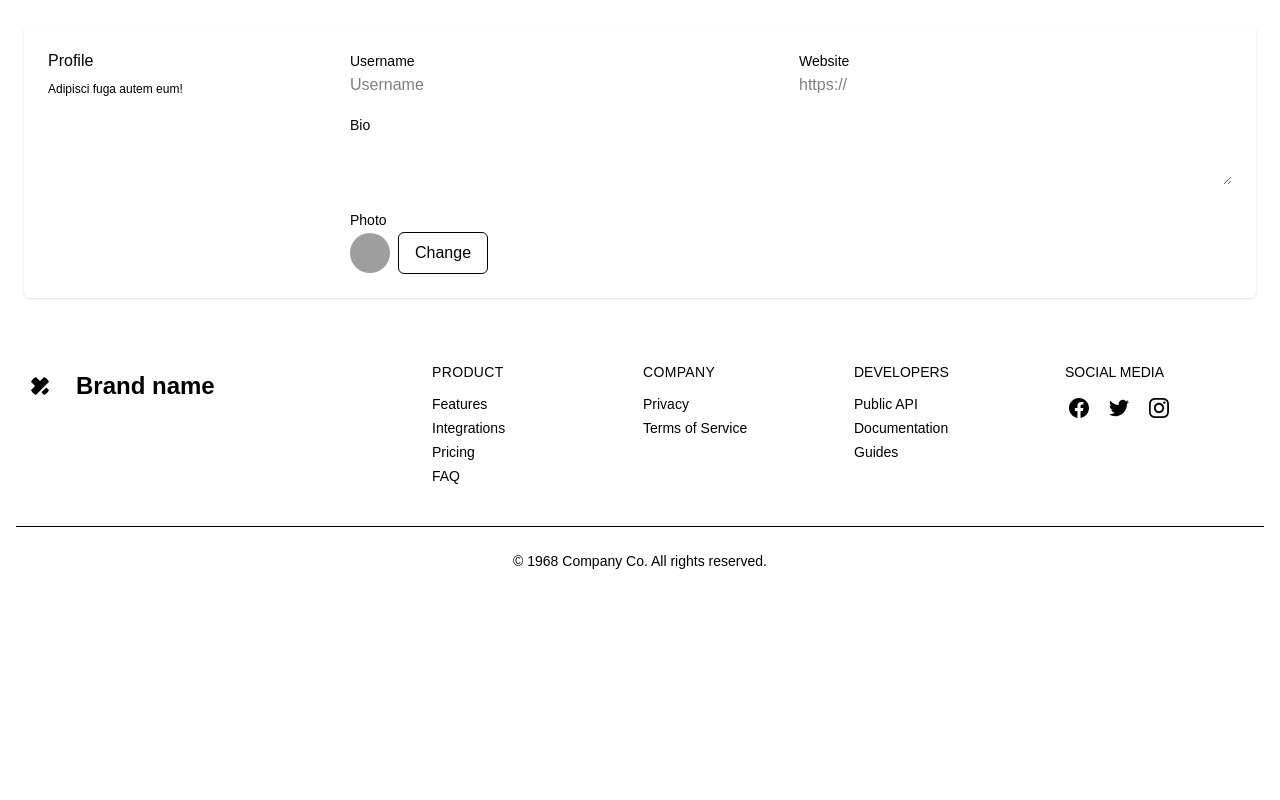
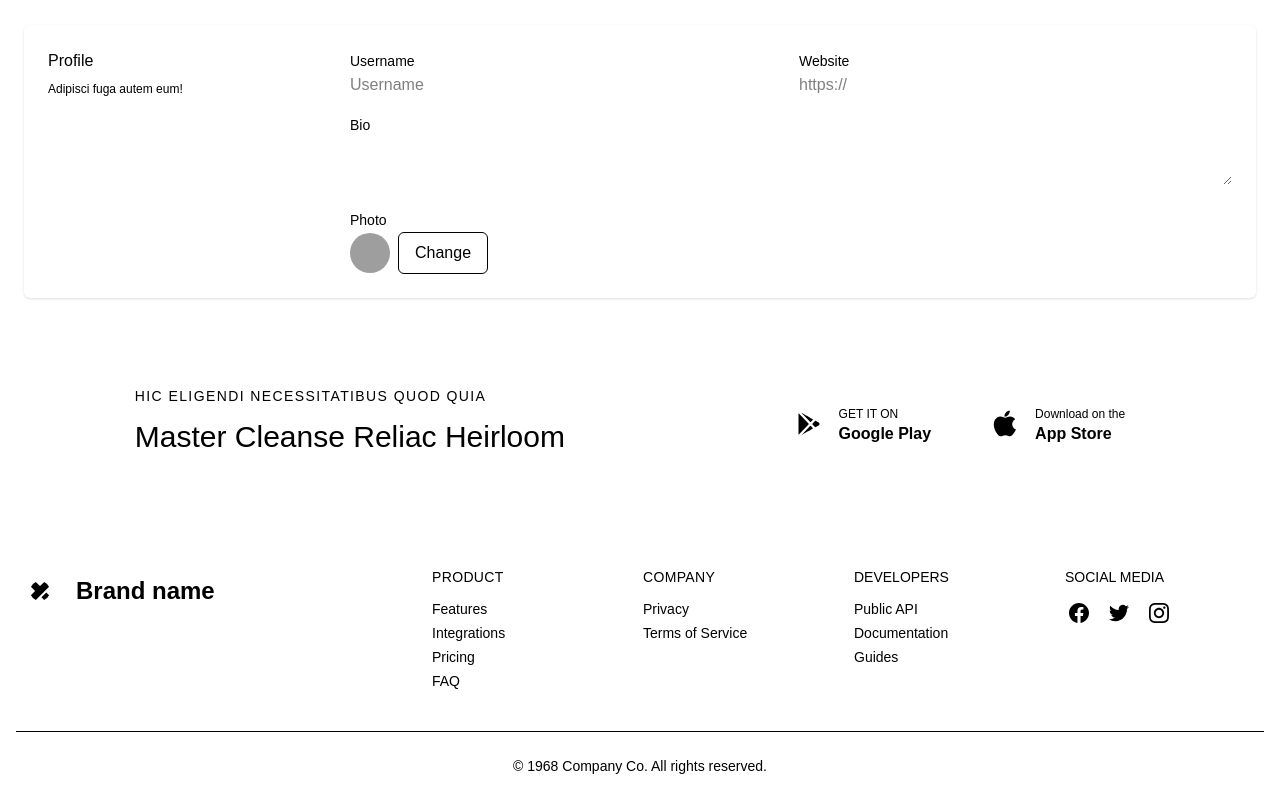
Before and after one commit to mdshahariarhafizofficial/start-next-js, a Next.js app: page / in a window 1280 px wide. Shown: the part 3037-3837 px from the top of the page. Before the commit the page ends 3632 px from the top, so only its background shows below. Built offline with nearby package versions, Linux system fonts and the light colour scheme; grey boxes are pictures that could not be loaded.

Commit message:
Call to Action Added

```diff
--- /dev/null
+++ b/src/app/Components/Cta.jsx
@@ -0,0 +1,36 @@
+import React from 'react';
+
+const Cta = () => {
+    return (
+<section className="py-6 dark:bg-gray-100 dark:text-gray-900">
+	<div className="container mx-auto flex flex-col justify-around p-4 text-center md:p-10 lg:flex-row">
+		<div className="flex flex-col justify-center lg:text-left">
+			<p className="mb-1 text-sm font-medium tracking-widest uppercase dark:text-violet-600">Hic eligendi necessitatibus quod quia</p>
+			<h1 className="py-2 text-3xl font-medium leading-tight title-font">Master Cleanse Reliac Heirloom</h1>
+		</div>
+		<div className="flex flex-col items-center justify-center flex-shrink-0 mt-6 space-y-4 sm:flex-row sm:space-y-0 sm:space-x-4 lg:ml-4 lg:mt-0 lg:justify-end">
+			<button className="inline-flex items-center px-6 py-3 rounded-lg dark:bg-violet-600 dark:text-gray-50">
+				<svg xmlns="http://www.w3.org/2000/svg" viewBox="0 0 24 24" className="fill-current w-7 h-7 dark:text-gray-50">
+					<path d="M 5.4160156 2.328125 L 12.935547 10.158203 C 13.132547 10.363203 13.45925 10.363203 13.65625 10.158203 L 15.179688 8.5742188 C 15.405688 8.3392188 15.354312 7.956875 15.070312 7.796875 C 11.137313 5.571875 6.2620156 2.811125 5.4160156 2.328125 z M 3.140625 2.8476562 C 3.055625 3.0456562 3 3.2629063 3 3.5039062 L 3 20.591797 C 3 20.788797 3.044375 20.970625 3.109375 21.140625 L 11.576172 12.324219 C 11.762172 12.131219 11.762172 11.826813 11.576172 11.632812 L 3.140625 2.8476562 z M 17.443359 9.2578125 C 17.335484 9.2729375 17.233297 9.32375 17.154297 9.40625 L 15.015625 11.632812 C 14.829625 11.825812 14.829625 12.130219 15.015625 12.324219 L 17.134766 14.529297 C 17.292766 14.694297 17.546141 14.729188 17.744141 14.617188 C 19.227141 13.777188 20.226563 13.212891 20.226562 13.212891 C 20.725562 12.909891 21.007 12.443547 21 11.935547 C 20.992 11.439547 20.702609 10.981938 20.224609 10.710938 C 20.163609 10.676937 19.187672 10.124359 17.763672 9.3183594 C 17.664172 9.2623594 17.551234 9.2426875 17.443359 9.2578125 z M 13.296875 13.644531 C 13.165875 13.644531 13.034047 13.696328 12.935547 13.798828 L 5.4746094 21.566406 C 6.7566094 20.837406 11.328781 18.249578 15.050781 16.142578 C 15.334781 15.981578 15.386156 15.599281 15.160156 15.363281 L 13.65625 13.798828 C 13.55775 13.696328 13.427875 13.644531 13.296875 13.644531 z"></path>
+				</svg>
+				<span className="flex flex-col items-start ml-4 leading-none">
+					<span className="mb-1 text-xs">GET IT ON</span>
+					<span className="font-semibold title-font">Google Play</span>
+				</span>
+			</button>
+			<button className="inline-flex items-center px-5 py-3 rounded-lg dark:bg-violet-600 dark:text-gray-50">
+				<svg xmlns="http://www.w3.org/2000/svg" viewBox="0 0 50 50" className="fill-current w-7 h-7 dark:text-gray-50">
+					<path d="M 44.527344 34.75 C 43.449219 37.144531 42.929688 38.214844 41.542969 40.328125 C 39.601563 43.28125 36.863281 46.96875 33.480469 46.992188 C 30.46875 47.019531 29.691406 45.027344 25.601563 45.0625 C 21.515625 45.082031 20.664063 47.03125 17.648438 47 C 14.261719 46.96875 11.671875 43.648438 9.730469 40.699219 C 4.300781 32.429688 3.726563 22.734375 7.082031 17.578125 C 9.457031 13.921875 13.210938 11.773438 16.738281 11.773438 C 20.332031 11.773438 22.589844 13.746094 25.558594 13.746094 C 28.441406 13.746094 30.195313 11.769531 34.351563 11.769531 C 37.492188 11.769531 40.8125 13.480469 43.1875 16.433594 C 35.421875 20.691406 36.683594 31.78125 44.527344 34.75 Z M 31.195313 8.46875 C 32.707031 6.527344 33.855469 3.789063 33.4375 1 C 30.972656 1.167969 28.089844 2.742188 26.40625 4.78125 C 24.878906 6.640625 23.613281 9.398438 24.105469 12.066406 C 26.796875 12.152344 29.582031 10.546875 31.195313 8.46875 Z"></path>
+				</svg>
+				<span className="flex flex-col items-start ml-4 leading-none">
+					<span className="mb-1 text-xs">Download on the</span>
+					<span className="font-semibold title-font">App Store</span>
+				</span>
+			</button>
+		</div>
+	</div>
+</section>
+    );
+};
+
+export default Cta;
--- a/src/app/page.js
+++ b/src/app/page.js
@@ -5,6 +5,7 @@ import Blogs from "./Components/Blogs";
 import Faq from "./Components/Faq";
 import Contact from "./Components/Contact";
 import Form from "./Components/Form";
+import Cta from "./Components/Cta";
 
 export default function Home() {
   return (
@@ -15,6 +16,7 @@ export default function Home() {
       <Faq></Faq>
       <Contact></Contact>
       <Form></Form>
+      <Cta></Cta>
     </>
   );
 }
```
